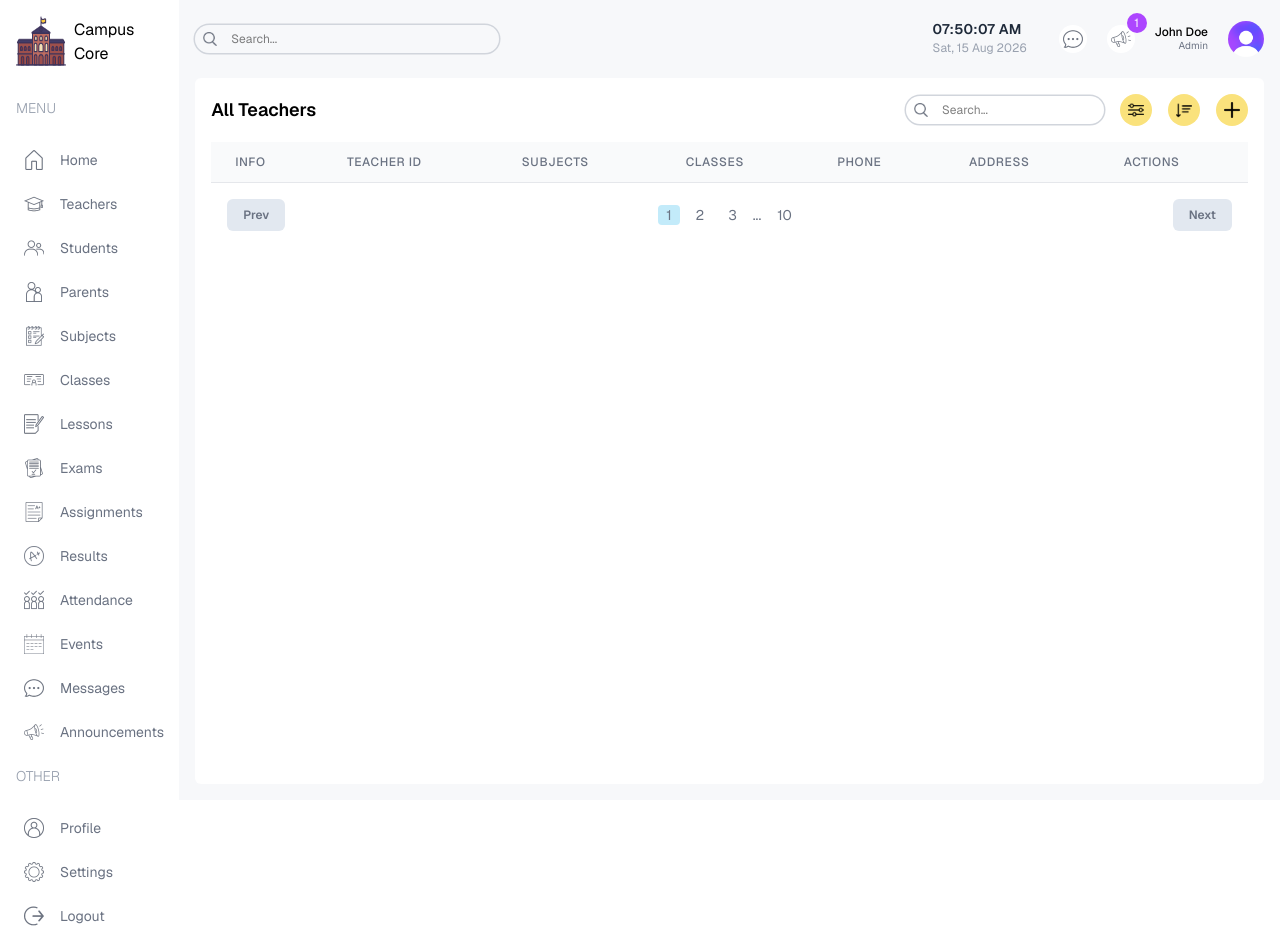
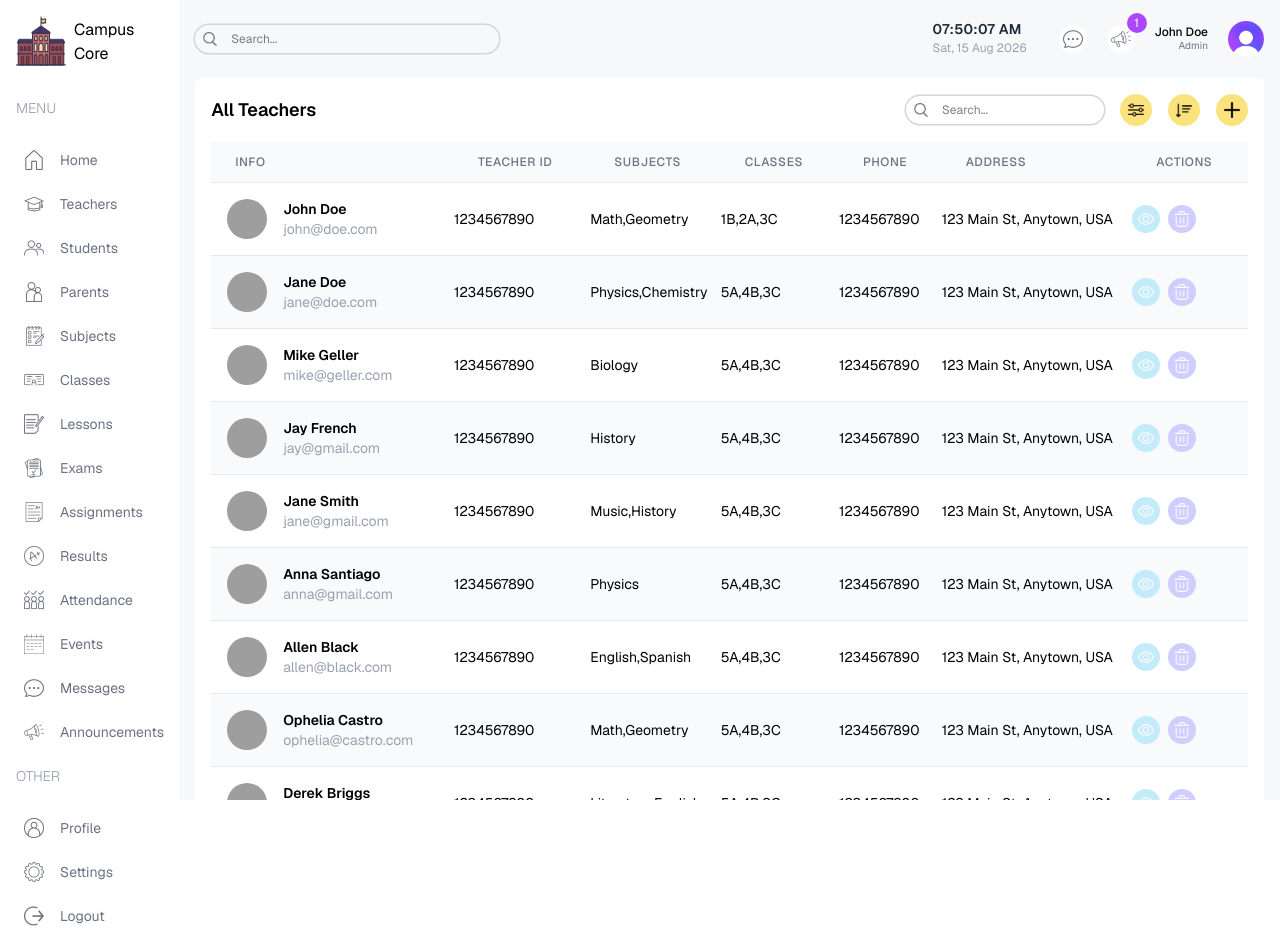
Before and after one commit to MinhazulAbidin/Campus-Core, a Next.js app: page /list/teachers in a window 1280 px wide. Built offline with nearby package versions, Linux system fonts and the light colour scheme; grey boxes are pictures that could not be loaded.

Commit message:
teacher table done

```diff
--- a/next.config.ts
+++ b/next.config.ts
@@ -3,6 +3,11 @@ import type { NextConfig } from "next";
 const nextConfig: NextConfig = {
   /* config options here */
   reactCompiler: true,
+  images:{
+    remotePatterns: [
+      {hostname: 'images.pexels.com',}
+    ]
+  }
 };
 
 export default nextConfig;
--- a/src/app/(dashboard)/list/teachers/page.tsx
+++ b/src/app/(dashboard)/list/teachers/page.tsx
@@ -1,8 +1,22 @@
 import Pagination from "@/components/Pagination";
 import Table from "@/components/Table";
 import TableSearch from "@/components/TableSearch";
+import { role, teachersData } from "@/lib/data";
 import Image from "next/image";
+import Link from "next/link";
 import React from "react";
+
+type Teacher = {
+  id: number;
+  teacherId: string;
+  subjects: string[];
+  classes: string[];
+  phone: string;
+  address: string;
+  photo: string;
+  email?: string;
+  name: string;
+};
 
 const columns = [
   {
@@ -40,6 +54,43 @@ const columns = [
   },
 ];
 const TeachersListPage = () => {
+  const renderRow = (item: Teacher) => (
+    <tr key={item?.id} className="border-b border-gray-200 even:bg-slate-50 hover:bg-lamaPurpleLight duration-150 text-sm">
+      <td className="flex items-center gap-4 p-4">
+        <Image
+          src={item?.photo}
+          alt={item?.name}
+          width={50}
+          height={50}
+          className="md:hidden xl:block rounded-full w-10 h-10 object-cover"
+        />
+        <div className="flext flex-col gap-2">
+          <h2 className="font-semibold ">{item?.name}</h2>
+          <p className="text-sm text-gray-400">{item?.email}</p>
+        </div>
+      </td>
+      <td className="hidden md:table-cell">{item?.teacherId}</td>
+      <td className="hidden md:table-cell">{item?.subjects.join(",")}</td>
+      <td className="hidden md:table-cell">{item?.classes.join(",")}</td>
+      <td className="hidden md:table-cell">{item?.phone}</td>
+      <td className="hidden md:table-cell">{item?.address}</td>
+      <td>
+        <div className="flex items-center gap-2">
+          <Link href={`/list/teachers/${item?.id}`}>
+            <button className="w-7 h-7 rounded-full bg-lamaSky flex items-center justify-center">
+              <Image src="/view.png" alt="view" width={16} height={16} />
+            </button>
+          </Link>
+          {role === "admin" && (
+            <button className="w-7 h-7 rounded-full bg-lamaPurple flex items-center justify-center">
+              <Image src="/delete.png" alt="view" width={16} height={16} />
+            </button>
+          )}
+        </div>
+      </td>
+    </tr>
+  );
+
   return (
     <section className="bg-white flex-1 p-4 m-4 mt-0 rounded-md">
       {/* top  */}
@@ -62,7 +113,7 @@ const TeachersListPage = () => {
       </div>
       {/* list  */}
       <div>
-        <Table columns={columns} />
+        <Table columns={columns} randerRow={renderRow} data={teachersData} />
       </div>
       {/* pagination  */}
       <div>
--- a/src/components/Table.tsx
+++ b/src/components/Table.tsx
@@ -1,6 +1,14 @@
 import React from "react";
 
-const Table = ({ columns }: { columns: { header: string; accessor: string; className?: string }[] }) => {
+const Table = ({
+  columns,
+  randerRow,
+  data,
+}: {
+  columns: { header: string; accessor: string; className?: string }[];
+  randerRow: (item: any) => React.ReactNode;
+  data: any[];
+}) => {
   return (
     <table className="min-w-full divide-y divide-gray-200 mt-4">
       <thead className="bg-gray-50">
@@ -16,7 +24,7 @@ const Table = ({ columns }: { columns: { header: string; accessor: string; class
         </tr>
       </thead>
       <tbody className="bg-white divide-y divide-gray-200">
-          {/* Table rows would go here */}
+        {data.map((item) => randerRow(item))}
       </tbody>
     </table>
   );
```
Lines whose indentation alone changed are shown as unchanged.
